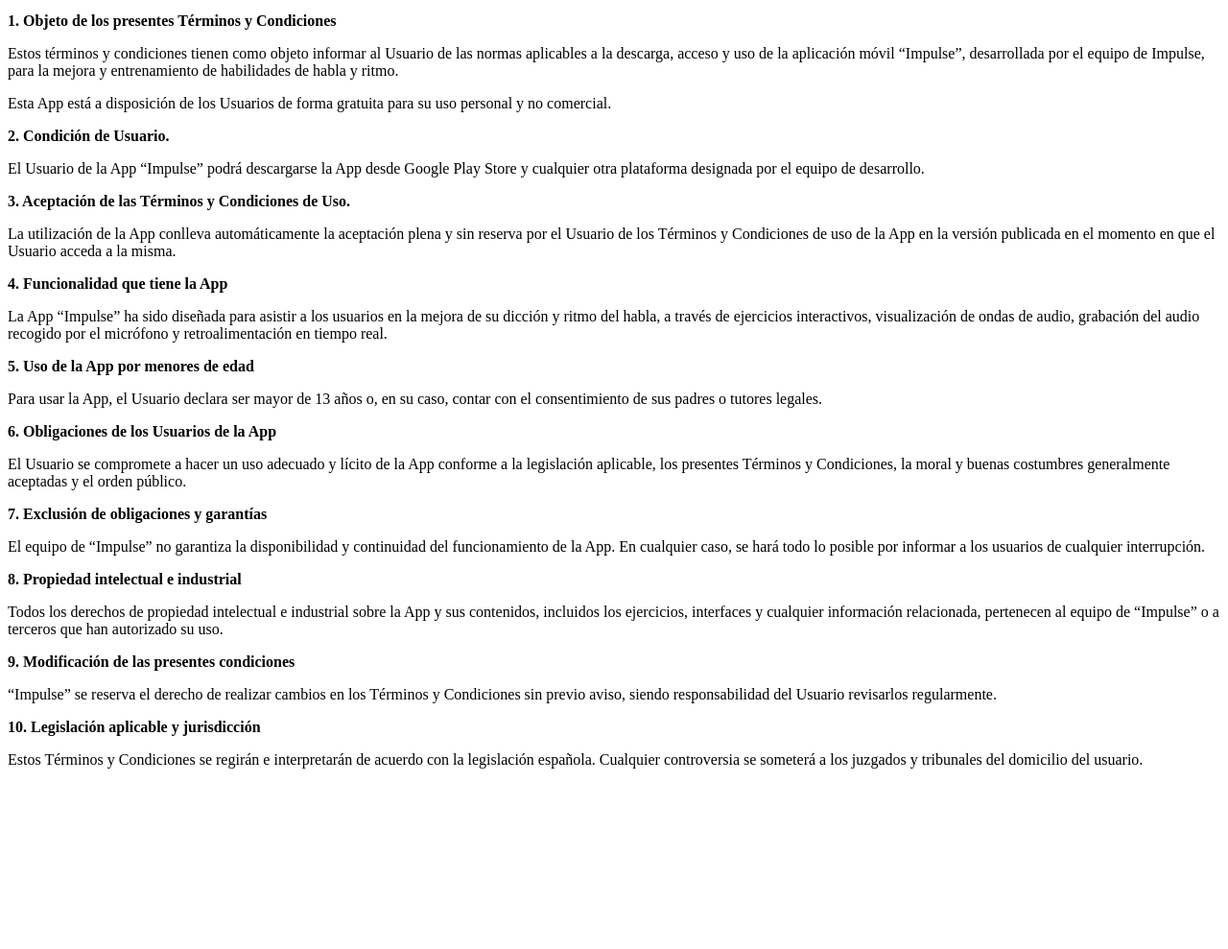
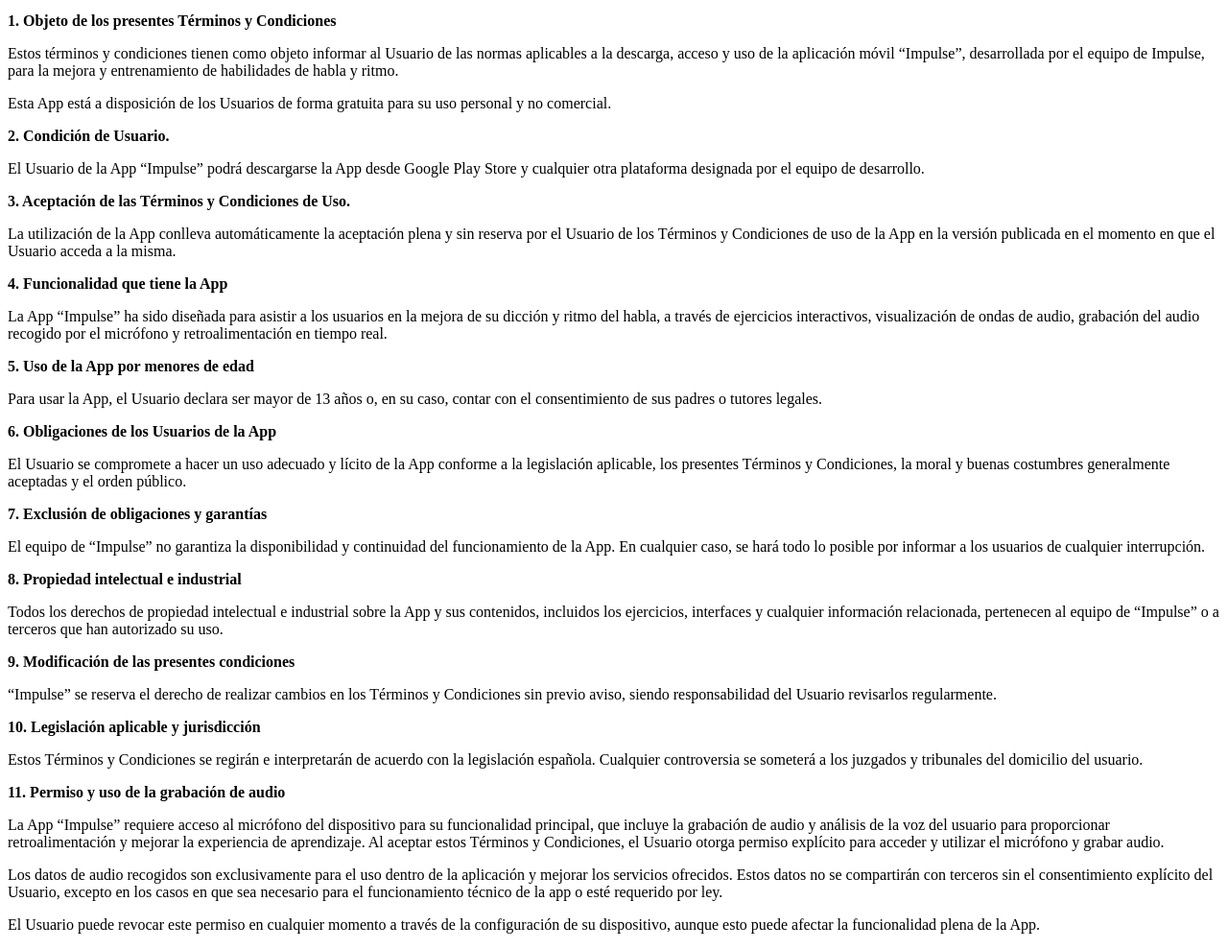
Before and after one commit to acidjuan/acidjuan.github.io, a plain HTML site: page index.html in a window 1280 px wide. Shown: the part 76-1065 px from the top of the page at 96% size. Before the commit the page ends 893 px from the top, so only its background shows below. Drawn offline with Linux system fonts and the light colour scheme.

Commit message:
Update index.html

```diff
--- a/index.html
+++ b/index.html
@@ -79,6 +79,18 @@
         <p>
           Estos Términos y Condiciones se regirán e interpretarán de acuerdo con la legislación española. Cualquier controversia se someterá a los juzgados y tribunales del domicilio del usuario.
         </p>
+        <p>
+        <strong>11. Permiso y uso de la grabación de audio</strong>
+        </p>
+        <p>
+          La App “Impulse” requiere acceso al micrófono del dispositivo para su funcionalidad principal, que incluye la grabación de audio y análisis de la voz del usuario para proporcionar retroalimentación y mejorar la experiencia de aprendizaje. Al aceptar estos Términos y Condiciones, el Usuario otorga permiso explícito para acceder y utilizar el micrófono y grabar audio.
+        </p>
+        <p>
+          Los datos de audio recogidos son exclusivamente para el uso dentro de la aplicación y mejorar los servicios ofrecidos. Estos datos no se compartirán con terceros sin el consentimiento explícito del Usuario, excepto en los casos en que sea necesario para el funcionamiento técnico de la app o esté requerido por ley.
+        </p>
+        <p>
+          El Usuario puede revocar este permiso en cualquier momento a través de la configuración de su dispositivo, aunque esto puede afectar la funcionalidad plena de la App.
+        </p>
       </div>
     </article>
   </body>
```
